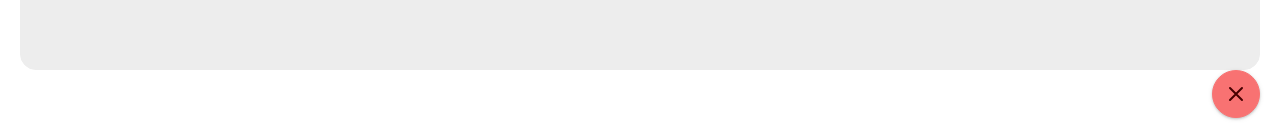
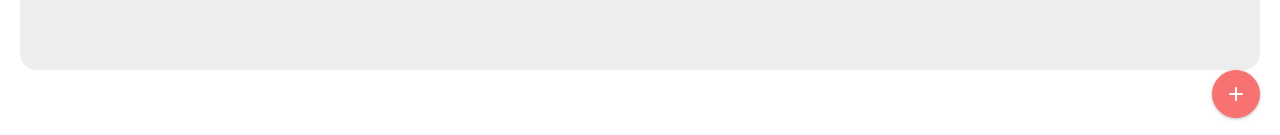
Before and after one commit to suhyeoonn/account-book, a SvelteKit app: page / in a window 1280 px wide. Shown: the part 662-797 px from the top of the page. Built offline with nearby package versions, Linux system fonts and the light colour scheme.

Commit message:
💄 add, remove 아이콘 변경

```diff
--- a/src/app.html
+++ b/src/app.html
@@ -4,6 +4,10 @@
 		<meta charset="utf-8" />
 		<link rel="icon" href="%sveltekit.assets%/favicon.png" />
 		<meta name="viewport" content="width=device-width, initial-scale=1" />
+		<link
+			rel="stylesheet"
+			href="https://fonts.googleapis.com/css2?family=Material+Symbols+Rounded:opsz,wght,FILL,GRAD@24,700,0,0"
+		/>
 		%sveltekit.head%
 	</head>
 	<body data-sveltekit-preload-data="hover">
--- a/src/routes/+page.svelte
+++ b/src/routes/+page.svelte
@@ -50,7 +50,9 @@
 						<span>{date}</span>
 						<span class="text-gray-800">{getCategory(category)}</span>
 						<span class={getAmountClass(type)}>{getAmount(amount, type)}</span>
-						<button class="btn btn-error btn-xs" on:click={() => onDelete(id)}>remove</button>
+						<button class="btn btn-ghost btn-xs text-white" on:click={() => onDelete(id)}>
+							<span class="material-symbols-rounded text-error"> delete </span></button
+						>
 					</li>
 				{/each}
 			</ul>
@@ -58,22 +60,10 @@
 	{/await}
 </div>
 <button
-	class="shadow btn btn-circle btn-error drop-shadow self-end"
+	class="shadow btn btn-circle btn-error drop-shadow self-end text-white"
 	on:click={() => {
 		location.href = '/add';
 	}}
 >
-	<svg
-		xmlns="http://www.w3.org/2000/svg"
-		class="h-6 w-6"
-		fill="none"
-		viewBox="0 0 24 24"
-		stroke="currentColor"
-		><path
-			stroke-linecap="round"
-			stroke-linejoin="round"
-			stroke-width="2"
-			d="M6 18L18 6M6 6l12 12"
-		/></svg
-	>
+	<span class="material-symbols-rounded"> add </span>
 </button>
```
